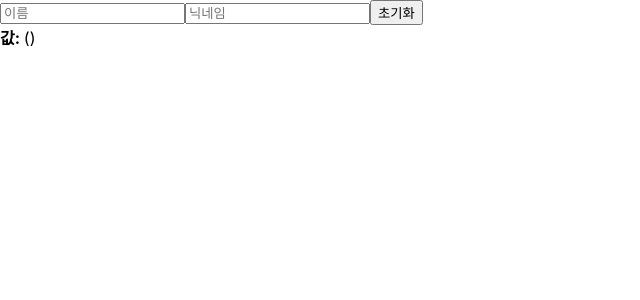
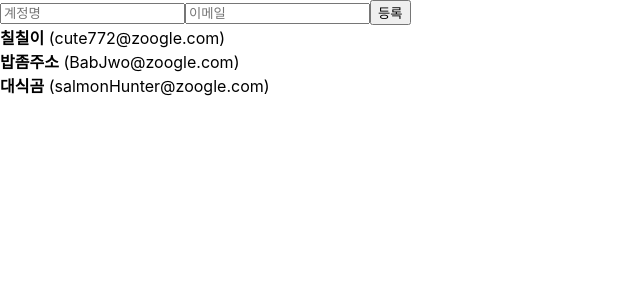
Before and after one commit to SuRyeon-Lee/edu-react-hooks, a React (Create React App) app: page / in a window 1280 px wide. Shown: the top 300 px of the page, without its empty margins (0-640 px from the left). Built offline with nearby package versions, Linux system fonts and the light colour scheme.

Commit message:
:sparkles: useRef로 컴포넌트 안에 변수만들기

```diff
--- a/src/App.js
+++ b/src/App.js
@@ -1,10 +1,102 @@
 // 여러개의 input 상태 관리하기 (https://react.vlpt.us/basic/09-multiple-inputs.html)
 import ManyInputs from './lesson/ManyInputs'
 
+import {useRef, useState} from "react";
+import UserList from './lesson/UserList'
+import CreateUser from './lesson/CreateUser';
+
 function App() {
+  //Input 처리하는 친구들
+  const [inputs, setInputs] = useState({
+    username: '',
+    email: ''
+  });
+  const { username, email } = inputs;
+  const onChange = e => {
+    const { name, value } = e.target;
+    setInputs({
+      ...inputs,
+      [name]: value
+    });
+  };
+
+  //기존에 쌓여있던 더미 데이터
+  const [users, setUsers] = useState([
+    {
+        id: 1,
+        username: '칠칠이',
+        email: 'cute772@zoogle.com'
+    },
+    {
+        id: 2,
+        username: '밥좀주소',
+        email: 'BabJwo@zoogle.com'
+    },
+    {
+        id: 3,
+        username: '대식곰',
+        email: 'salmonHunter@zoogle.com'
+    },
+  ])
+
+  /*
+    🔥 useRef의 두가지 기능
+
+      https://react.vlpt.us/basic/12-variable-with-useRef.html
+
+    1. 특정 DOM을 선택해야 할 때
+    2. 컴포넌트 안에서 조회 및 수정 할 수 있는 변수를 관리
+
+    일반 함수였다면
+    let nexId = 4
+    const onCreate = () => {
+      nexId += 4
+    }
+    이렇게 했을텐데 리액트 컴포넌트에선 이런식이 안된다.
+    뇌리를 스쳐가는 순수함수의 원칙...🤔
+    이럴때 이런걸 할 수 있게 해주는게 useRef()
+    그냥 지금당장 랜더링할때는 필요하지 않은데,
+    변수로 저장해놨다가 이래저래 일이 발생하면 이걸로 뭘 처리해줘야하는 변수
+    결과가 아니라 과정에서 필요한, state 지정하기 애매한  변수!
+    외부에 선언하고 내부에서 바꾸는 순수함수에 위배되는 변수!!
+    그걸 처리하는 개념인듯
+  */
+
+  const nextId = useRef(4);
+  // let nextId = 4; 이런식으로 해보니까 제대로 변수가 처리되지 않더라
+  const onCreate = () => {
+    // 배열에 항목 추가하는 로직
+    const user = {
+      id: nextId.current, //useRef로 저장해둔 외부변수 current로 빼온다.
+      username,
+      email
+    };
+    setUsers([...users, user]);
+    //setUsers(users.concat(user)); 이렇게 concat써도 됨(새로운배열)
+
+
+    setInputs({
+      username: '',
+      email: ''
+    });
+
+    nextId.current += 1;
+  };
+
   return (
     <>
-     <ManyInputs/>
+     {/* <ManyInputs/> */}
+
+     {/* Input추가 관련 컴포넌트 */}
+     <CreateUser
+      username={username}
+      email={email}
+      onChange={onChange}
+      onCreate={onCreate}
+     />
+
+     {/* 기존에 쌓여있던 더미 데이터 뿌리기 */}
+     <UserList users={users}/>
     </>
   );
 }
--- /dev/null
+++ b/src/lesson/CreateUser.jsx
@@ -0,0 +1,23 @@
+import React from 'react';
+
+function CreateUser({ username, email, onChange, onCreate }) {
+  return (
+    <div>
+      <input
+        name="username"
+        placeholder="계정명"
+        onChange={onChange}
+        value={username}
+      />
+      <input
+        name="email"
+        placeholder="이메일"
+        onChange={onChange}
+        value={email}
+      />
+      <button onClick={onCreate}>등록</button>
+    </div>
+  );
+}
+
+export default CreateUser;
--- /dev/null
+++ b/src/lesson/UserList.jsx
@@ -0,0 +1,30 @@
+//useEffect를 사용하여 마운트/언마운트/업데이트시 할 작업 설정하기
+//https://react.vlpt.us/basic/16-useEffect.html
+
+//마운트: 처음 나타났을 때를 의미한다.
+//언마운트: 사라질 때를 의미한다.
+
+import React from "react";
+
+function User({user}){
+    return (
+        <div>
+            <b>{user.username}</b> ({user.email})
+        </div>
+    )
+}
+
+function UserList({users}){
+
+    return (
+        <>
+            <div>
+                {users.map(user => (
+                    <User user={user} key={user.id}/>
+                ))}
+            </div>
+        </>
+    )
+}
+
+export default UserList
```
